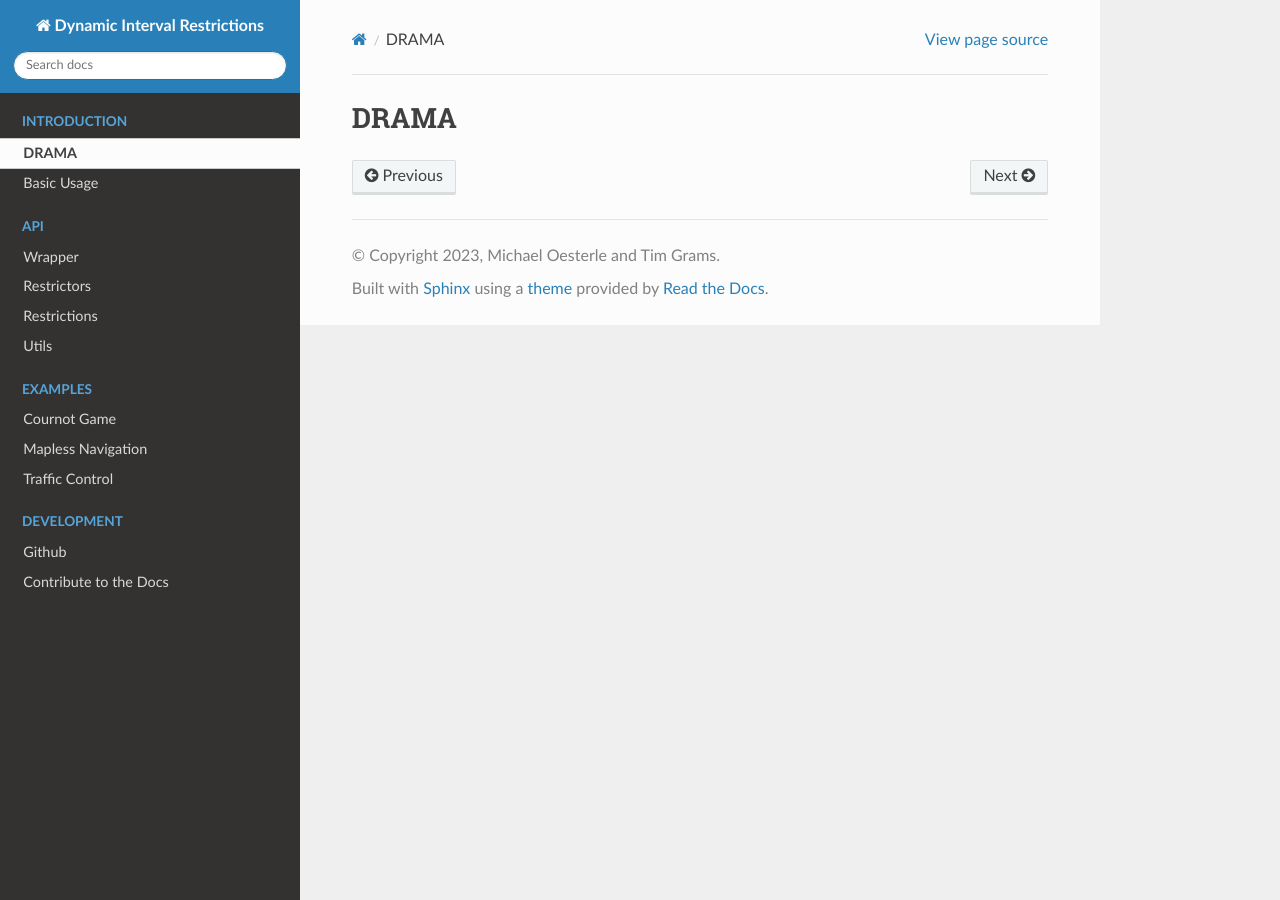
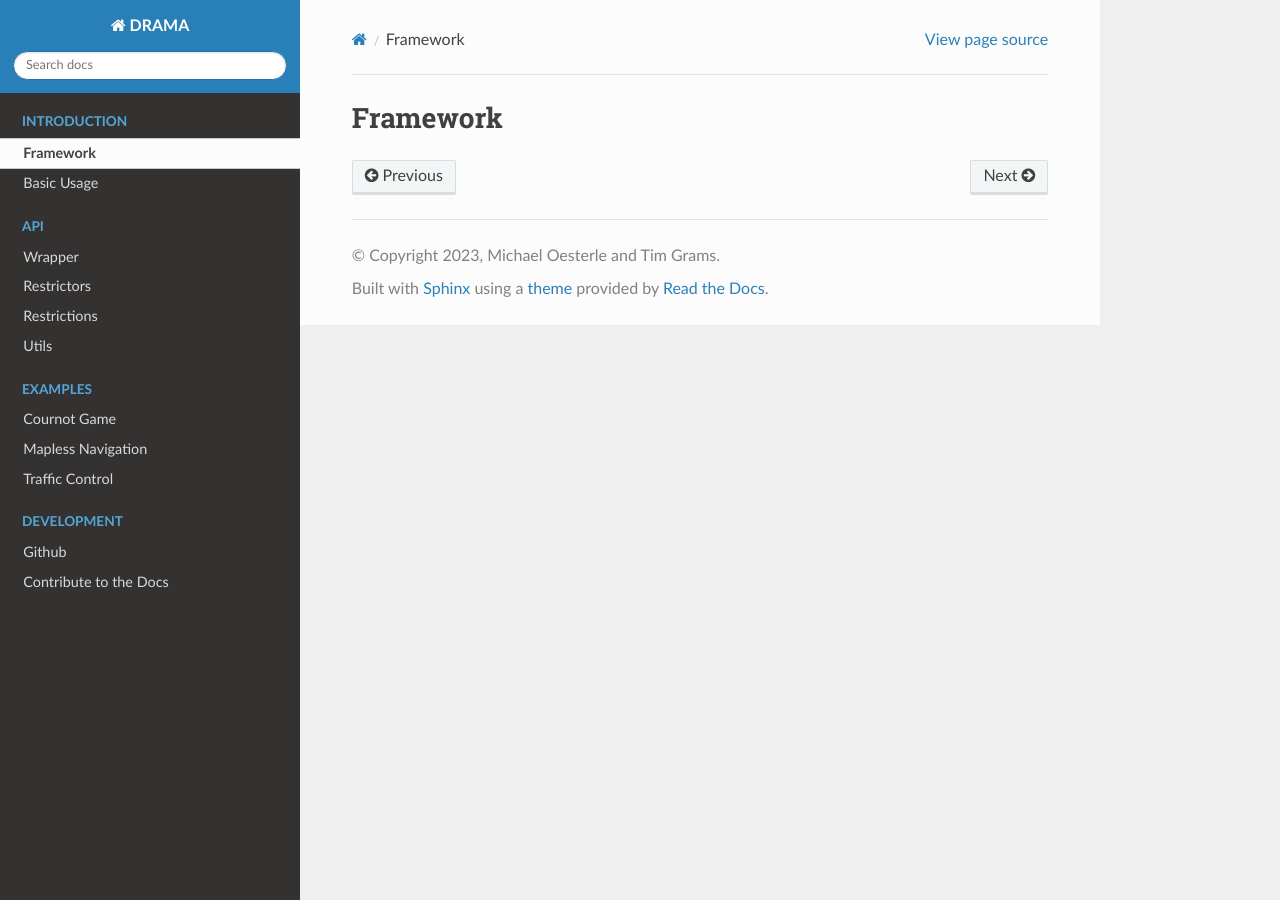
Before and after one commit to michoest/drama-wrapper, a Sphinx documentation site: the page built from docs/introduction/drama.rst, in a window 1280 px wide. Built offline with Sphinx 7.4.7 and the Read the Docs theme 2.0.0, drawn with Linux system fonts in a browser that asks for light colours.

```diff
--- a/docs/conf.py
+++ b/docs/conf.py
@@ -10,7 +10,7 @@ sys.path.insert(0, '..')
 # -- Project information -----------------------------------------------------
 # https://www.sphinx-doc.org/en/master/usage/configuration.html#project-information
 
-project = 'Dynamic Interval Restrictions'
+project = 'DRAMA'
 copyright = '2023, Michael Oesterle and Tim Grams'
 author = 'Michael Oesterle, Tim Grams'
 
--- a/docs/introduction/drama.rst
+++ b/docs/introduction/drama.rst
@@ -1,2 +1,2 @@
-DRAMA
-=====
+Framework
+=========
```
